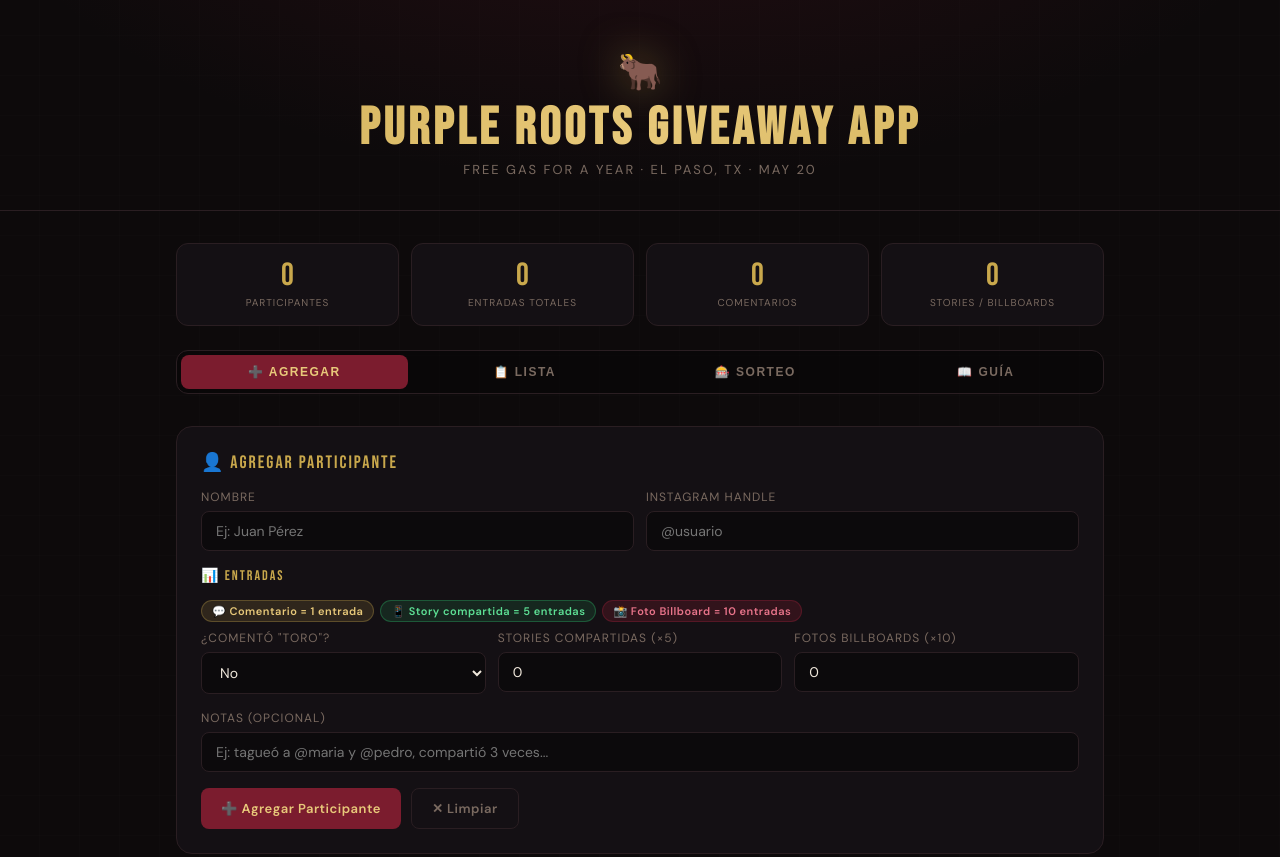
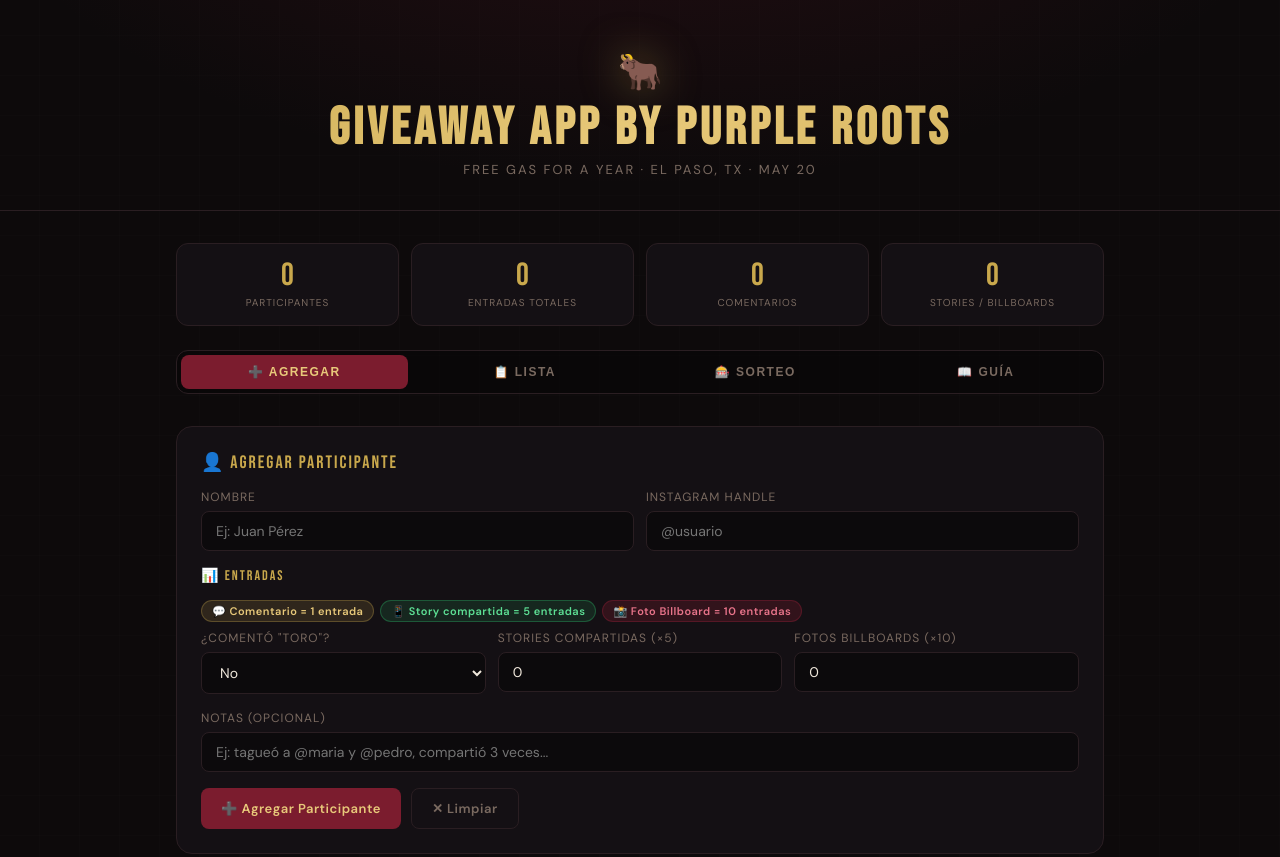
Before and after one commit to zeronneai/PURPLEROOTSGIVEAWAY, a plain HTML site: page index.html in a window 1280 px wide. Shown: the top 857 px of the page. Drawn offline with Linux system fonts and the light colour scheme.

Commit message:
Rename toro-giveaway.html to index.html, add vercel.json, update title to GIVEAWAY APP By Purple Roots

```diff
--- a/index.html
+++ b/index.html
@@ -3,7 +3,7 @@
 <head>
 <meta charset="UTF-8">
 <meta name="viewport" content="width=device-width, initial-scale=1.0">
-<title>Purple Roots Giveaway App</title>
+<title>GIVEAWAY APP By Purple Roots</title>
 <link href="https://fonts.googleapis.com/css2?family=Bebas+Neue&family=DM+Sans:wght@300;400;500;600&display=swap" rel="stylesheet">
 <style>
   :root {
@@ -421,7 +421,7 @@
 
 <header>
   <span class="bull-icon">🐂</span>
-  <h1>Purple Roots Giveaway App</h1>
+  <h1>GIVEAWAY APP By Purple Roots</h1>
   <p>Free Gas for a Year · El Paso, TX · May 20</p>
 </header>
 
```
